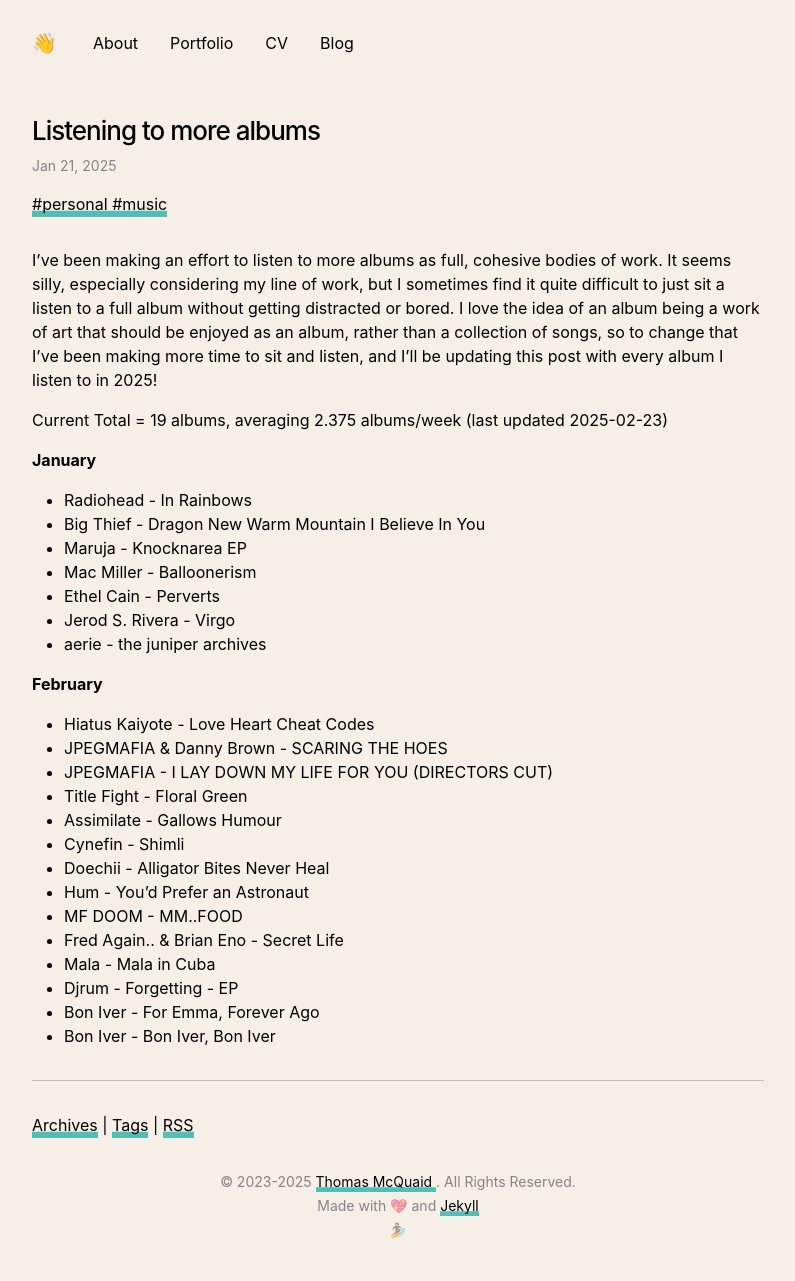
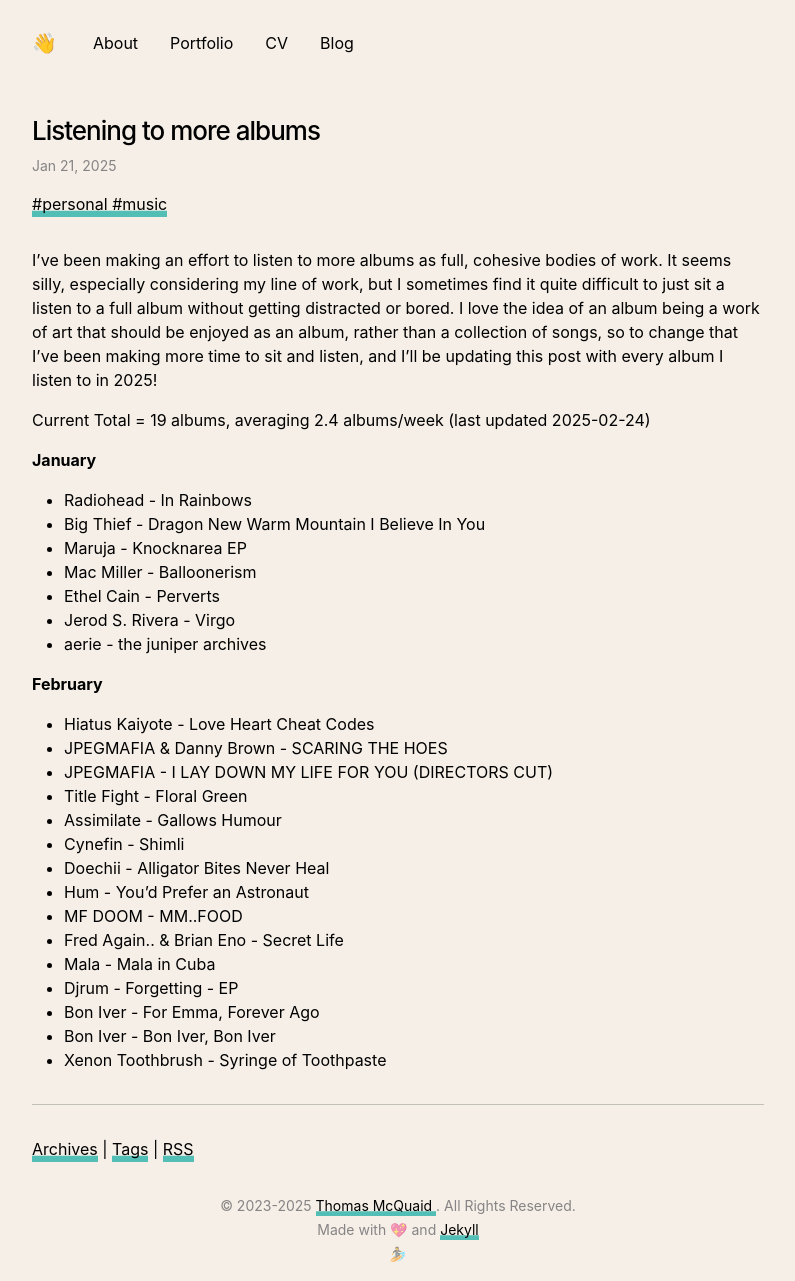
Before and after one commit to thomasmcquaidee/thomasmcquaidee.github.io, a Jekyll site: the page built from _posts/2025-01-21-listening-to-more-albums.md, in a window 1280 px wide. Shown: the whole page, without its empty margins (242-1037 px from the left). Built offline with Jekyll 4.4.1, drawn with Linux system fonts in a browser that asks for light colours; before the commit the page ends 1257 px from its top, so only the background shows below that.

Commit message:
Update 2025-01-21-listening-to-more-albums.md

```diff
--- a/_posts/2025-01-21-listening-to-more-albums.md
+++ b/_posts/2025-01-21-listening-to-more-albums.md
@@ -9,7 +9,7 @@
 
 I've been making an effort to listen to more albums as full, cohesive bodies of work. It seems silly, especially considering my line of work, but I sometimes find it quite difficult to just sit a listen to a full album without getting distracted or bored. I love the idea of an album being a work of art that should be enjoyed as an album, rather than a collection of songs, so to change that I've been making more time to sit and listen, and I'll be updating this post with every album I listen to in 2025!
 
-Current Total = 19 albums, averaging 2.375 albums/week (last updated 2025-02-23)
+Current Total = 19 albums, averaging 2.4 albums/week (last updated 2025-02-24)
 
 
 **January**
@@ -36,3 +36,4 @@
 - Djrum - Forgetting - EP
 - Bon Iver - For Emma, Forever Ago
 - Bon Iver - Bon Iver, Bon Iver
+- Xenon Toothbrush - Syringe of Toothpaste
```
